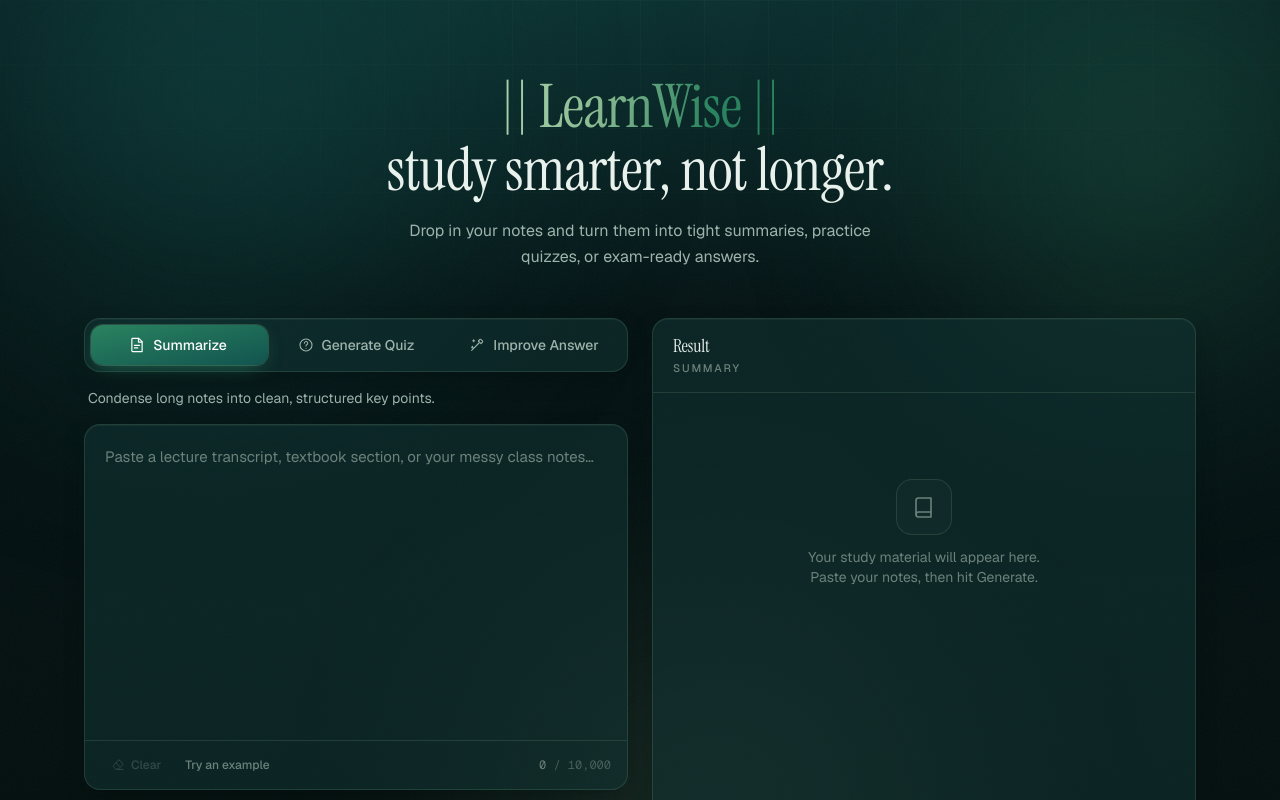
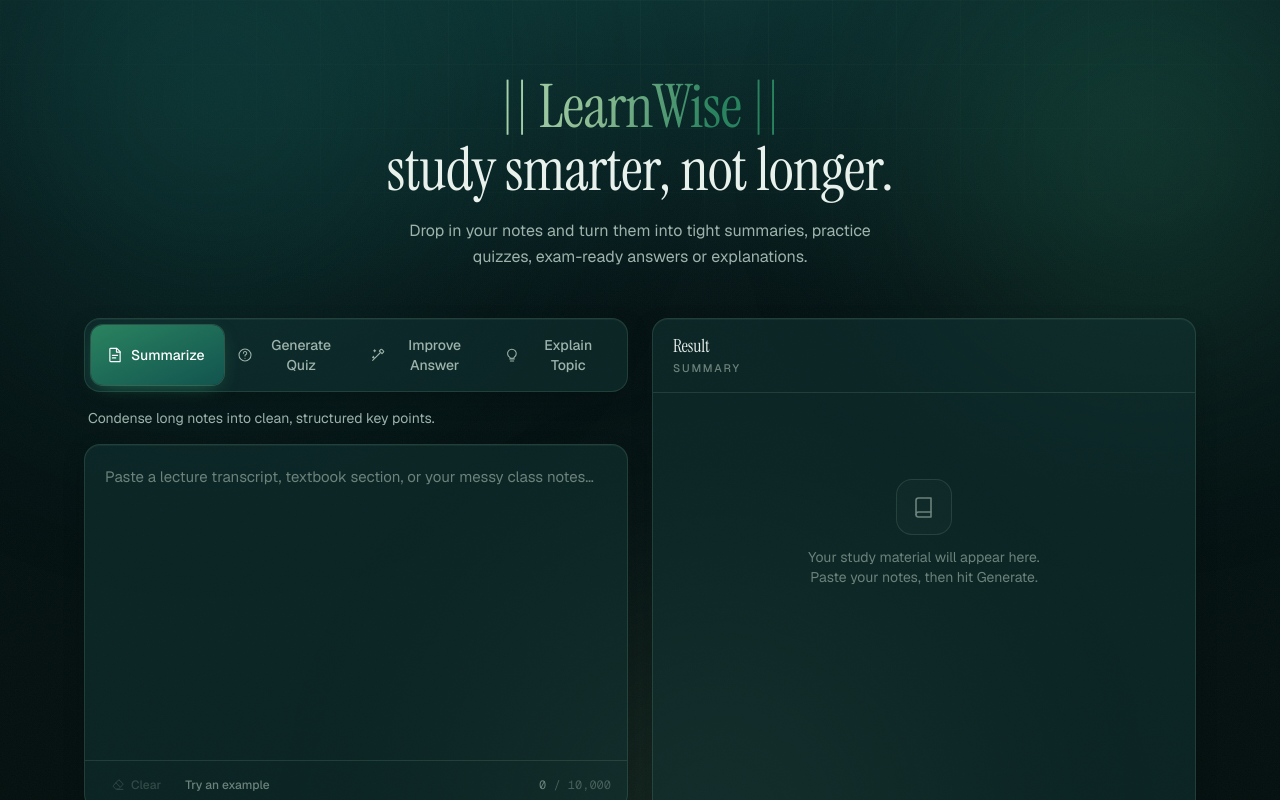
Before and after one commit to d3byn/LearnWise, a Next.js app: page / in a window 1280 px wide. Shown: the top 800 px of the page. Built offline with nearby package versions, Linux system fonts and the light colour scheme.

Commit message:
feat: added explain mode

```diff
--- a/app/page.tsx
+++ b/app/page.tsx
@@ -1,6 +1,6 @@
 'use client';
 
-import { useMemo, useState } from 'react';
+import { useMemo, useState, type KeyboardEvent } from 'react';
 import ResultCard from '@/components/ResultCard';
 import ModeSwitcher, { MODES } from '@/components/ModeSwitcher';
 import type { Mode } from '@/lib/prompts';
@@ -12,7 +12,8 @@
 } from '@/components/Icons';
 
 const MAX_CHARS = 10000;
-const MIN_CHARS = 20;
+const DEFAULT_MIN_CHARS = 20;
+const EXPLAIN_MIN_CHARS = 3;
 
 const SAMPLE = `Photosynthesis is the process by which green plants, algae and some bacteria convert light energy into chemical energy. It takes place mainly in the chloroplasts, which contain the pigment chlorophyll. The process has two stages: the light-dependent reactions, which occur in the thylakoid membranes and produce ATP and NADPH, and the Calvin cycle, which occurs in the stroma and fixes carbon dioxide into glucose. Oxygen is released as a by-product when water molecules are split during the light-dependent reactions.`;
 
@@ -30,8 +31,9 @@
 
   const count = content.length;
   const trimmedLength = content.trim().length;
+  const minChars = mode === 'explain' ? EXPLAIN_MIN_CHARS : DEFAULT_MIN_CHARS;
   const overLimit = count > MAX_CHARS;
-  const tooShort = count > 0 && trimmedLength < MIN_CHARS;
+  const tooShort = count > 0 && trimmedLength < minChars;
   const fillPct = Math.min(100, (count / MAX_CHARS) * 100);
 
   const handleGenerate = async () => {
@@ -42,8 +44,8 @@
       setError('Please enter some content first.');
       return;
     }
-    if (trimmed.length < MIN_CHARS) {
-      setError(`Please enter at least ${MIN_CHARS} characters.`);
+    if (trimmed.length < minChars) {
+      setError(`Please enter at least ${minChars} characters.`);
       return;
     }
     if (count > MAX_CHARS) {
@@ -81,7 +83,7 @@
     setError('');
   };
 
-  const handleKeyDown = (e: React.KeyboardEvent<HTMLTextAreaElement>) => {
+  const handleKeyDown = (e: KeyboardEvent<HTMLTextAreaElement>) => {
     if ((e.metaKey || e.ctrlKey) && e.key === 'Enter' && !loading) {
       e.preventDefault();
       handleGenerate();
@@ -90,23 +92,21 @@
 
   return (
     <>
-
       <main className="mx-auto w-full max-w-6xl flex-1 px-5 pb-20 pt-12 sm:pt-16">
         <div className="mx-auto max-w-2xl text-center animate-rise">
-
           <h1 className="mt-3 font-display text-5xl leading-[1.05] sm:text-6xl">
-            <span className="gradient-text">|| LearnWise ||</span>
+            <span className="gradient-text"> || LearnWise || </span>
             <br />
             <span className="text-ink">study smarter, not longer.</span>
           </h1>
 
           <p className="mx-auto mt-4 max-w-lg text-base leading-relaxed text-muted">
-            Drop in your notes and turn them into tight summaries, practice quizzes, or exam-ready answers.
+            Drop in your notes and turn them into tight summaries, practice quizzes, exam-ready answers or explanations.
           </p>
         </div>
 
         <div className="mt-12 grid items-start gap-6 lg:grid-cols-2">
-          {/* Composer  */}
+          {/* Composer */}
           <div
             className="space-y-4 animate-rise"
             style={{ animationDelay: '80ms' }}
@@ -117,7 +117,7 @@
 
             <div className="panel panel-lit overflow-hidden rounded-2xl">
               <label htmlFor="content" className="sr-only">
-                Study material
+                {active.inputLabel ?? 'Study material'}
               </label>
 
               <textarea
@@ -131,15 +131,11 @@
                 className="w-full resize-none bg-transparent px-5 py-5 text-[0.9375rem] leading-relaxed text-ink outline-none placeholder:text-faint"
               />
 
-              {/* Fill meter */}
               <div className="h-px w-full bg-line">
                 <div
-                  className={`h-px transition-[width,background-color] duration-500 ${overLimit
-                    ? 'bg-danger'
-                    : fillPct > 85
-                      ? 'bg-amber-400'
-                      : 'bg-sage/70'
-                    }`}
+                  className={`h-px transition-[width,background-color] duration-500 ${
+                    overLimit ? 'bg-danger' : fillPct > 85 ? 'bg-amber-400' : 'bg-sage/70'
+                  }`}
                   style={{ width: `${fillPct}%` }}
                 />
               </div>
@@ -170,17 +166,14 @@
                 <div className="flex items-center gap-3">
                   {tooShort && (
                     <span className="text-xs text-faint">
-                      {MIN_CHARS - trimmedLength} more characters
+                      {minChars - trimmedLength} more characters
                     </span>
                   )}
 
                   <span
-                    className={`font-mono text-xs tabular-nums transition-colors ${overLimit
-                      ? 'text-danger'
-                      : fillPct > 85
-                        ? 'text-amber-400'
-                        : 'text-faint'
-                      }`}
+                    className={`font-mono text-xs tabular-nums transition-colors ${
+                      overLimit ? 'text-danger' : fillPct > 85 ? 'text-amber-400' : 'text-faint'
+                    }`}
                   >
                     {count.toLocaleString()}
                     <span className="text-faint/60"> / 10,000</span>
@@ -225,7 +218,7 @@
             </div>
           </div>
 
-          {/* Result  */}
+          {/* Result */}
           <div
             className="animate-rise lg:sticky lg:top-24"
             style={{ animationDelay: '160ms' }}
@@ -239,7 +232,7 @@
         </div>
       </main>
 
-      <footer className=" px-5 py-6">
+      <footer className="px-5 py-6">
         <p className="mx-auto max-w-6xl text-center text-xs text-[var(--muted)]">
           Made by{' '}
           <a
--- a/components/ModeSwitcher.tsx
+++ b/components/ModeSwitcher.tsx
@@ -1,8 +1,8 @@
 'use client';
 
-import { useRef } from 'react';
+import { useRef, type KeyboardEvent } from 'react';
 import type { Mode } from '@/lib/prompts';
-import { NotesIcon, QuizIcon, WandIcon } from '@/components/Icons';
+import { NotesIcon, QuizIcon, WandIcon, LightbulbIcon } from '@/components/Icons';
 
 export type ModeConfig = {
   key: Mode;
@@ -11,6 +11,7 @@
   short: string;
   hint: string;
   placeholder: string;
+  inputLabel?: string;
   Icon: typeof NotesIcon;
 };
 
@@ -21,8 +22,7 @@
     compact: 'Summarize',
     short: 'Summary',
     hint: 'Condense long notes into clean, structured key points.',
-    placeholder:
-      'Paste a lecture transcript, textbook section, or your messy class notes…',
+    placeholder: 'Paste a lecture transcript, textbook section, or your messy class notes…',
     Icon: NotesIcon,
   },
   {
@@ -31,8 +31,7 @@
     compact: 'Quiz',
     short: 'Quiz',
     hint: 'Turn your material into 5 practice questions with answers.',
-    placeholder:
-      'Paste the chapter or topic you want to be tested on…',
+    placeholder: 'Paste the chapter or topic you want to be tested on…',
     Icon: QuizIcon,
   },
   {
@@ -41,9 +40,18 @@
     compact: 'Improve',
     short: 'Improved',
     hint: 'Polish a draft into clear, exam-ready academic writing.',
-    placeholder:
-      'Paste your draft answer and it will come back sharper…',
+    placeholder: 'Paste your draft answer and it will come back sharper…',
     Icon: WandIcon,
+  },
+  {
+    key: 'explain',
+    label: 'Explain Topic',
+    compact: 'Explain',
+    short: 'Explain',
+    hint: 'Get a simple, beginner-friendly explanation of any topic or concept.',
+    inputLabel: 'Topic or concept',
+    placeholder: 'Enter a topic or concept you want explained simply…',
+    Icon: LightbulbIcon,
   },
 ];
 
@@ -58,8 +66,9 @@
 }) {
   const tabsRef = useRef<(HTMLButtonElement | null)[]>([]);
   const activeIndex = MODES.findIndex((m) => m.key === mode);
+  const tabWidth = `calc((100% - 0.75rem) / ${MODES.length})`;
 
-  const handleKeyDown = (e: React.KeyboardEvent) => {
+  const handleKeyDown = (e: KeyboardEvent<HTMLDivElement>) => {
     const delta = e.key === 'ArrowRight' ? 1 : e.key === 'ArrowLeft' ? -1 : 0;
     if (!delta) return;
 
@@ -74,13 +83,16 @@
       role="tablist"
       aria-label="Study mode"
       onKeyDown={handleKeyDown}
-      className="panel relative grid grid-cols-3 gap-1 p-1.5 rounded-2xl"
+      className="panel relative grid gap-1 rounded-2xl p-1.5"
+      style={{ gridTemplateColumns: `repeat(${MODES.length}, minmax(0, 1fr))` }}
     >
-      {/* Sliding indicator, sized to one third of the track */}
       <span
         aria-hidden="true"
-        className="pointer-events-none absolute inset-y-1.5 left-1.5 w-[calc((100%-0.75rem)/3)] rounded-xl bg-gradient-to-br from-brand to-brand-deep shadow-[0_6px_20px_-8px_rgb(42_131_95/0.9)] ring-1 ring-sage/25 transition-transform duration-400 ease-[cubic-bezier(0.22,1,0.36,1)]"
-        style={{ transform: `translateX(${activeIndex * 100}%)` }}
+        className="pointer-events-none absolute inset-y-1.5 left-1.5 rounded-xl bg-gradient-to-br from-brand to-brand-deep shadow-[0_6px_20px_-8px_rgb(42_131_95/0.9)] ring-1 ring-sage/25 transition-transform duration-400 ease-[cubic-bezier(0.22,1,0.36,1)]"
+        style={{
+          width: tabWidth,
+          transform: `translateX(${activeIndex * 100}%)`,
+        }}
       />
 
       {MODES.map(({ key, label, compact, Icon }, i) => {
@@ -99,9 +111,7 @@
             disabled={disabled}
             onClick={() => onChange(key)}
             className={`relative z-10 flex items-center justify-center gap-2 rounded-xl px-3 py-2.5 text-sm font-medium transition-colors duration-300 disabled:cursor-not-allowed ${
-              selected
-                ? 'text-white'
-                : 'text-muted hover:text-sage-bright'
+              selected ? 'text-white' : 'text-muted hover:text-sage-bright'
             }`}
           >
             <Icon
```
